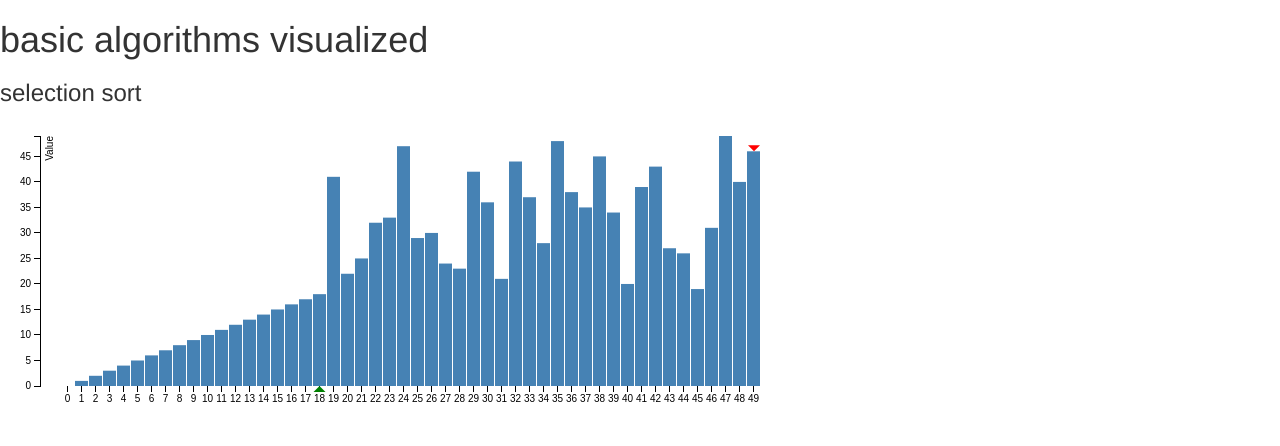
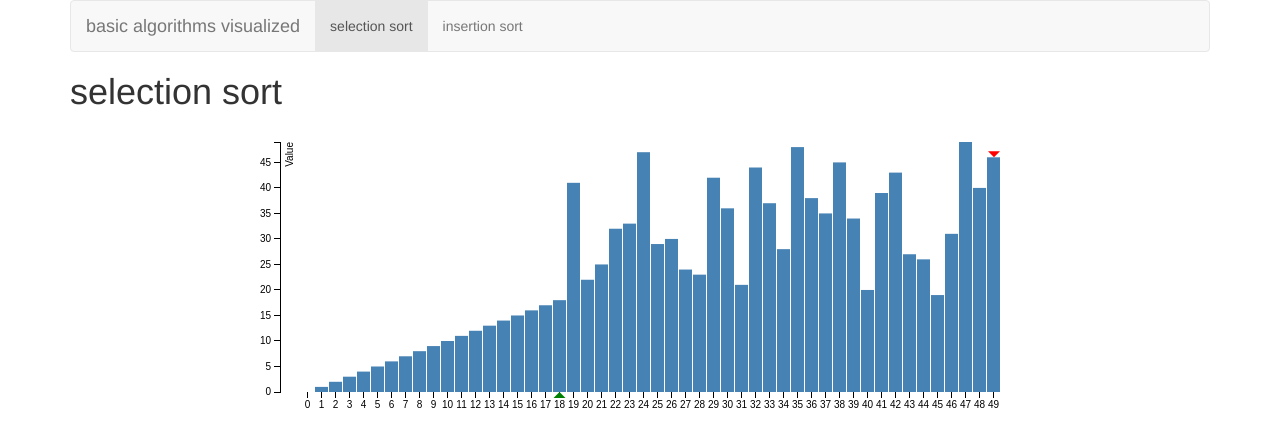
Before and after one commit to arfaian/algorithms.js, a plain HTML site: page public/index.html in a window 1280 px wide. Drawn offline with nearby package versions, Linux system fonts and the light colour scheme.

Commit message:
pretty it up a bit, add gitignore

```diff
--- a/public/index.html
+++ b/public/index.html
@@ -4,27 +4,47 @@
     <meta charset="utf-8">
     <meta http-equiv="X-UA-Compatible" content="IE=edge">
     <meta name="viewport" content="width=device-width, initial-scale=1">
-    <title>algorithmsjs</title>
-
-    <!-- Bootstrap -->
+    <meta name="description" content="basic algorithms visualized using javascript">
+    <meta name="author" content="Arian Arfaian">
+    <link rel="shortcut icon" href="assets/favicon.ico">
+    <title>algorithms.js</title>
     <link href="stylesheets/bootstrap.min.css" rel="stylesheet">
     <link href="stylesheets/main.css" rel="stylesheet">
-
-    <!-- HTML5 Shim and Respond.js IE8 support of HTML5 elements and media queries -->
-    <!-- WARNING: Respond.js doesn't work if you view the page via file:// -->
     <!--[if lt IE 9]>
       <script src="https://oss.maxcdn.com/libs/html5shiv/3.7.0/html5shiv.js"></script>
       <script src="https://oss.maxcdn.com/libs/respond.js/1.4.2/respond.min.js"></script>
     <![endif]-->
   </head>
   <body>
-    <h1>basic algorithms visualized</h1>
-    <h3>selection sort</h3>
-    <div id="chart"></div>
+    <div class="container">
+      <div class="navbar navbar-default" role="navigation">
+        <div class="container-fluid">
+          <div class="navbar-header">
+            <button type="button" class="navbar-toggle" data-toggle="collapse" data-target=".navbar-collapse">
+              <span class="sr-only">Toggle navigation</span>
+              <span class="icon-bar"></span>
+              <span class="icon-bar"></span>
+              <span class="icon-bar"></span>
+            </button>
+            <a class="navbar-brand" href="#">basic algorithms visualized</a>
+          </div>
+          <div class="navbar-collapse collapse">
+            <ul class="nav navbar-nav">
+              <li class="active"><a href="#">selection sort</a></li>
+              <li><a href="#">insertion sort</a></li>
+            </ul>
+          </div>
+        </div>
+      </div>
+      <div>
+        <h1>selection sort</h1>
+        <div class="row">
+          <div id="chart"></div>
+        </div>
+      </div>
+    </div>
 
-    <!-- jQuery (necessary for Bootstrap's JavaScript plugins) -->
     <script src="https://ajax.googleapis.com/ajax/libs/jquery/2.1.0/jquery.min.js"></script>
-    <!-- Include all compiled plugins (below), or include individual files as needed -->
     <script src="javascripts/d3.v3.js"></script>
     <script src="javascripts/chart.js"></script>
     <script src="javascripts/main.js"></script>
--- a/public/stylesheets/main.css
+++ b/public/stylesheets/main.css
@@ -16,3 +16,8 @@
 .x.axis path {
   display: none;
 }
+
+#chart {
+  margin: 0 auto;
+  width: 800px
+}
```
Also changed, not shown: public/assets/favicon.ico (added), 1 other file.
